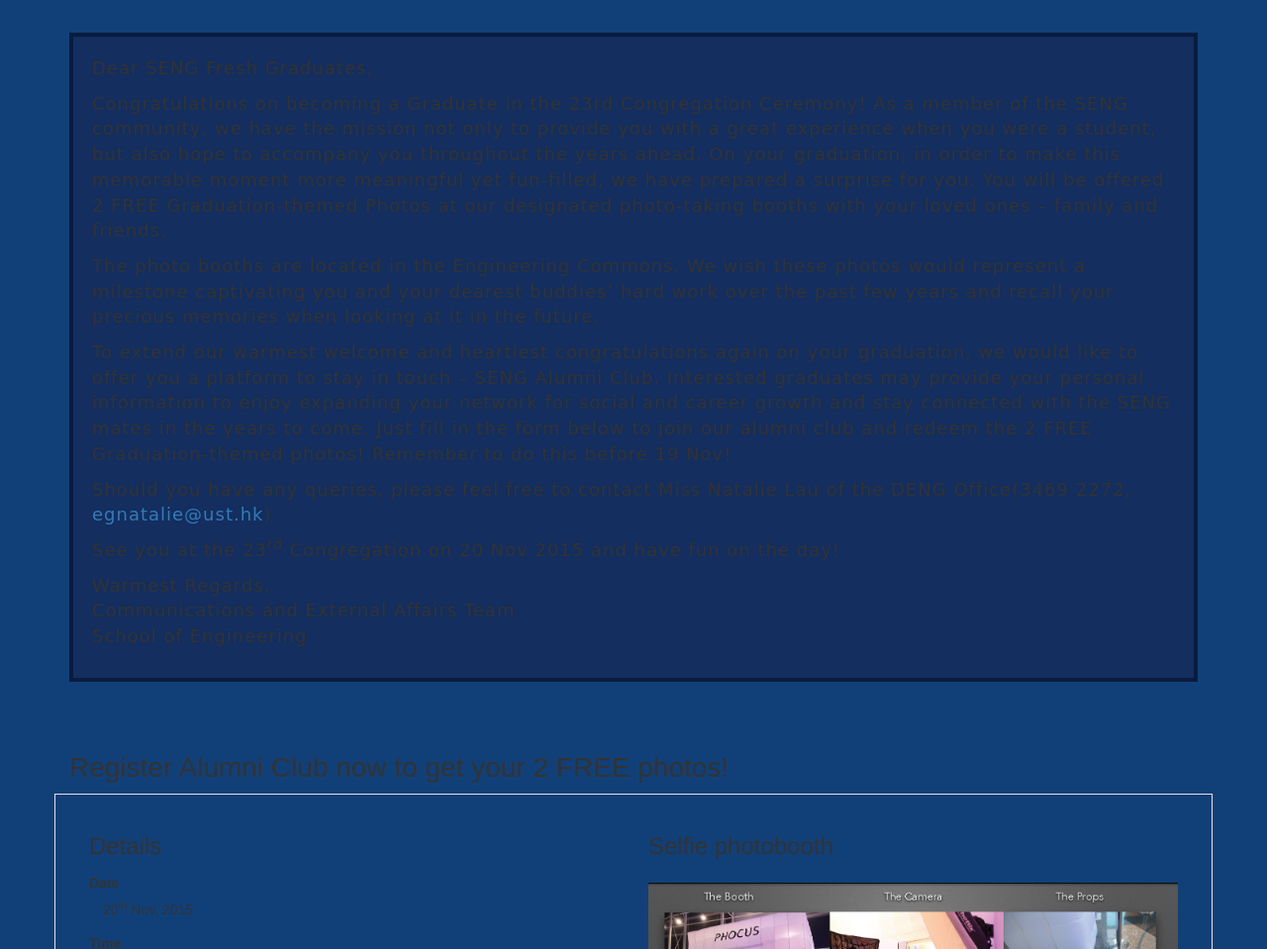
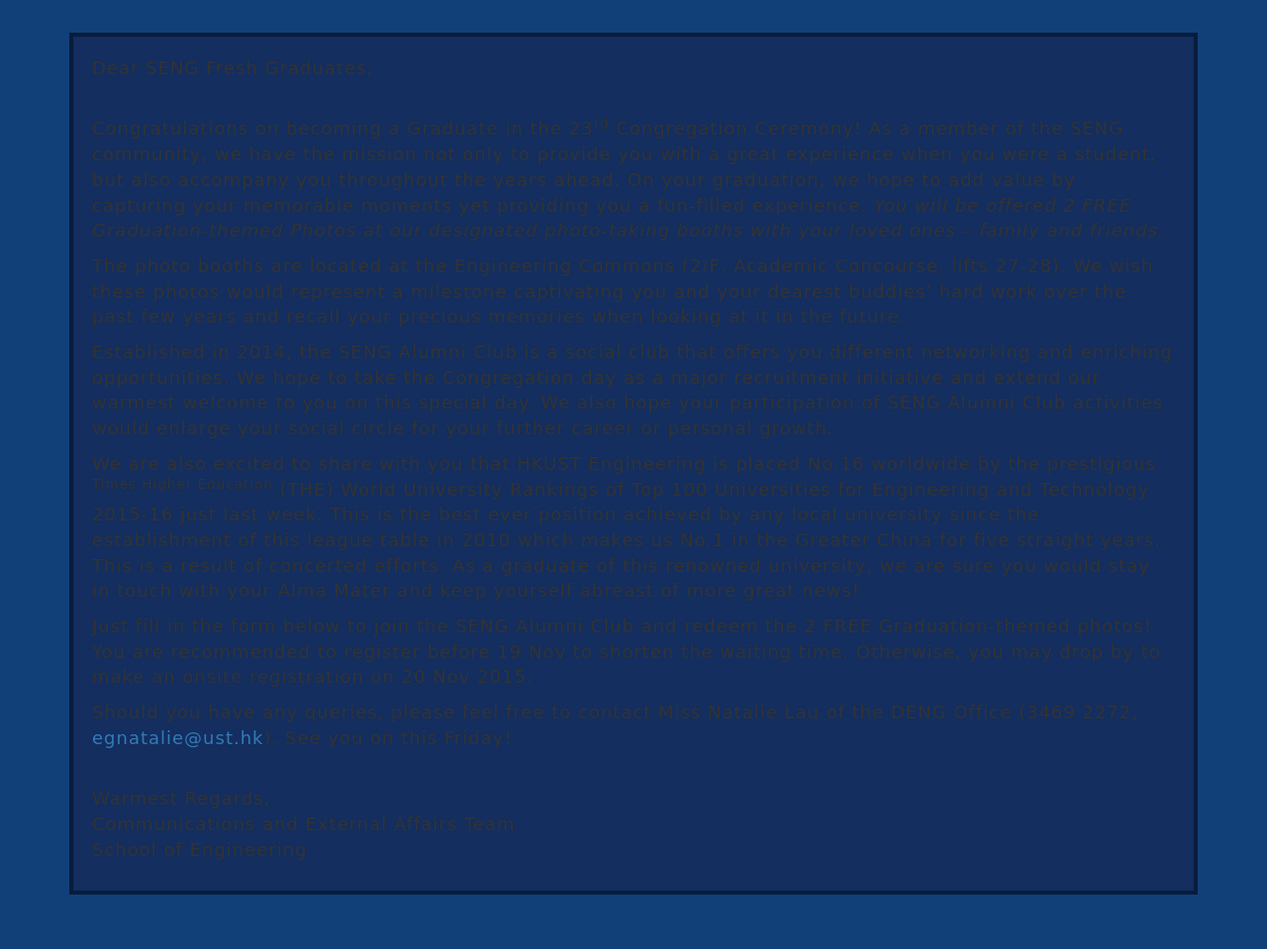
Before and after one commit to hkust-seng-alumni-club/hkust-seng-alumni-club.github.io, a plain HTML site: page index.html in a window 1280 px wide. Shown: the part 493-1452 px from the top of the page at 99% size. Drawn offline with nearby package versions, Linux system fonts and the light colour scheme; a web font is replaced by a local one.

Commit message:
amended letter

```diff
--- a/index.html
+++ b/index.html
@@ -40,12 +40,13 @@
 
         <div class="container">
             <div class="well letter">
-                <p>Dear SENG Fresh Graduates,</p>
-                <p>Congratulations on becoming a Graduate in the 23rd Congregation Ceremony!  As a member of the SENG community, we have the mission not only to provide you with a great experience when you were a student, but also hope to accompany you throughout the years ahead. On your graduation, in order to make this memorable moment more meaningful yet fun-filled, we have prepared a surprise for you. You will be offered 2 FREE Graduation-themed Photos at our designated photo-taking booths with your loved ones – family and friends.</p>
-                <p>The photo booths are located in the Engineering Commons. We wish these photos would represent a milestone captivating you and your dearest buddies’ hard work over the past few years and recall your precious memories when looking at it in the future.</p>
-                <p>To extend our warmest welcome and heartiest congratulations again on your graduation, we would like to offer you a platform to stay in touch – SENG Alumni Club.  Interested graduates may provide your personal information to enjoy expanding your network for social and career growth and stay connected with the SENG mates in the years to come.  Just fill in the form below to join our alumni club and redeem the 2 FREE Graduation-themed photos! Remember to do this before 19 Nov!</p>
-                <p>Should you have any queries, please feel free to contact Miss Natalie Lau of the DENG Office(3469 2272, <a href="mailto:egnatalie@ust.hk" target="_top">egnatalie@ust.hk</a>)</p>
-                <p>See you at the 23<sup>rd</sup> Congregation on 20 Nov 2015 and have fun on the day!</p>
+                <p>Dear SENG Fresh Graduates,</p><br />
+                <p>Congratulations on becoming a Graduate in the 23<sup>rd</sup> Congregation Ceremony! As a member of the SENG community, we have the mission not only to provide you with a great experience when you were a student, but also accompany you throughout the years ahead. On your graduation, we hope to add value by capturing your memorable moments yet providing you a fun-filled experience. <i>You will be offered 2 FREE Graduation-themed Photos at our designated photo-taking booths with your loved ones – family and friends.</i></p>
+                <p>The photo booths are located at the Engineering Commons (2/F, Academic Concourse, lifts 27-28). We wish these photos would represent a milestone captivating you and your dearest buddies’ hard work over the past few years and recall your precious memories when looking at it in the future.</p>
+                <p>Established in 2014, the SENG Alumni Club is a social club that offers you different networking and enriching opportunities. We hope to take the Congregation day as a major recruitment initiative and extend our warmest welcome to you on this special day. We also hope your participation of SENG Alumni Club activities would enlarge your social circle for your further career or personal growth.</p>
+                <p>We are also excited to share with you that HKUST Engineering is placed No.16 worldwide by the prestigious <sup>Times Higher Education</sup> (THE) World University Rankings of Top 100 Universities for Engineering and Technology 2015-16 just last week. This is the best ever position achieved by any local university since the establishment of this league table in 2010 which makes us No.1 in the Greater China for five straight years. This is a result of concerted efforts. As a graduate of this renowned university, we are sure you would stay in touch with your Alma Mater and keep yourself abreast of more great news!</p>
+                <p>Just fill in the form below to join the SENG Alumni Club and redeem the 2 FREE Graduation-themed photos!  You are recommended to register before 19 Nov to shorten the waiting time. Otherwise, you may drop by to make an onsite registration on 20 Nov 2015.</p>
+                <p>Should you have any queries, please feel free to contact Miss Natalie Lau of the DENG Office (3469 2272, <a href="mailto:egnatalie@ust.hk" target="_top">egnatalie@ust.hk</a>). See you on this Friday!</p><br />
                 <p>Warmest Regards,<br />
                     Communications and External Affairs Team<br />
                     School of Engineering
```
